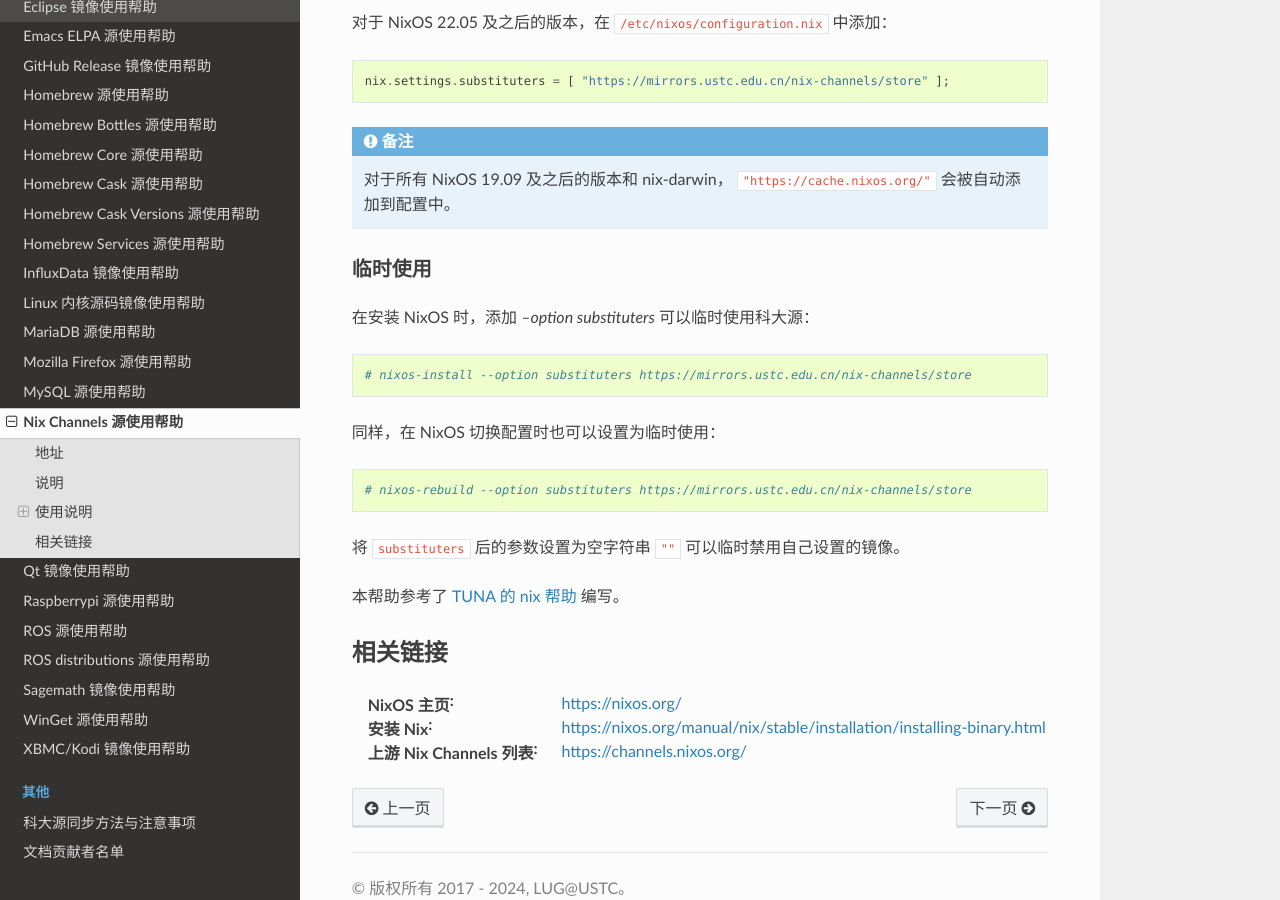
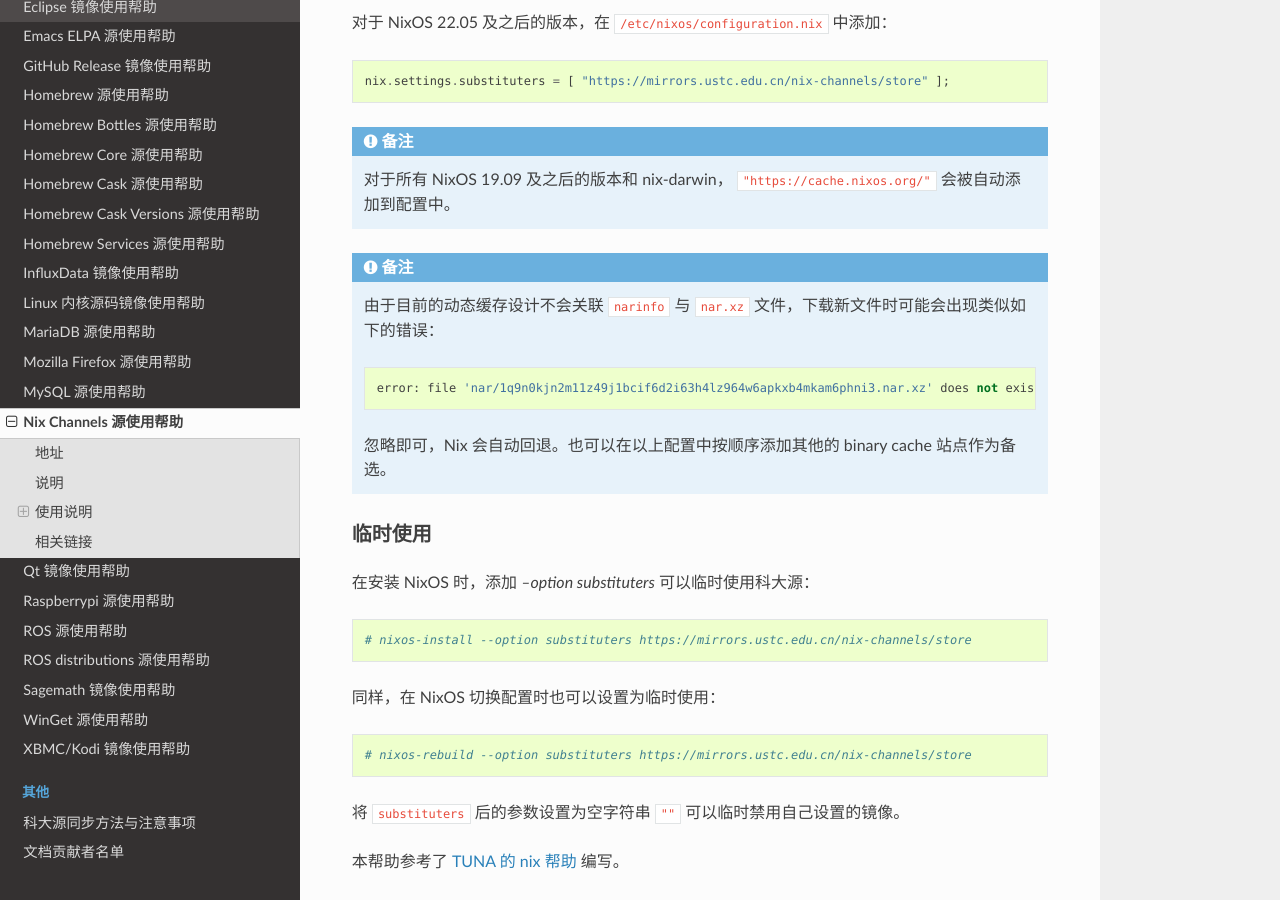
Before and after one commit to ustclug/mirrorhelp, a Sphinx documentation site: the page built from source/nix-channels.rst, in a window 1280 px wide and 900 px high, scrolled down 1372 px. Built offline with Sphinx 7.4.7 and the Read the Docs theme 2.0.0, drawn with Linux system fonts in a browser that asks for light colours; pages that are not in the unit, such as notebooks, are missing from menus.

Commit message:
nix-channels: add note about nix error msg

```diff
--- a/source/nix-channels.rst
+++ b/source/nix-channels.rst
@@ -68,6 +68,15 @@
 .. note::
     对于所有 NixOS 19.09 及之后的版本和 nix-darwin， ``"https://cache.nixos.org/"`` 会被自动添加到配置中。
 
+.. note::
+    由于目前的动态缓存设计不会关联 ``narinfo`` 与 ``nar.xz`` 文件，下载新文件时可能会出现类似如下的错误：
+
+    ::
+
+        error: file 'nar/1q9n0kjn2m11z49j1bcif6d2i63h4lz964w6apkxb4mkam6phni3.nar.xz' does not exist in binary cache 'https://mirrors.ustc.edu.cn/nix-channels/store'
+
+    忽略即可，Nix 会自动回退。也可以在以上配置中按顺序添加其他的 binary cache 站点作为备选。
+
 临时使用
 ^^^^^^^^
 
```
